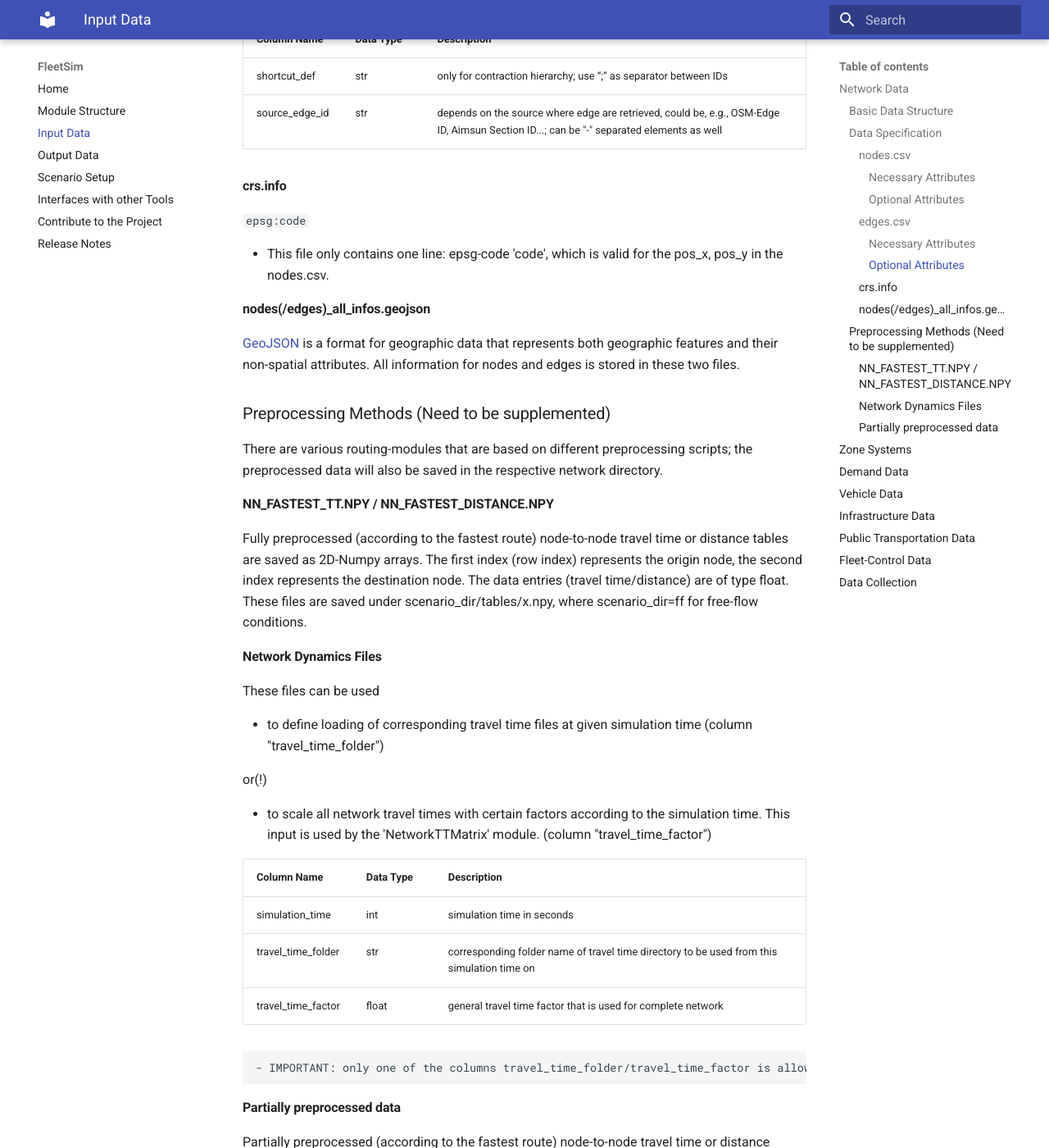
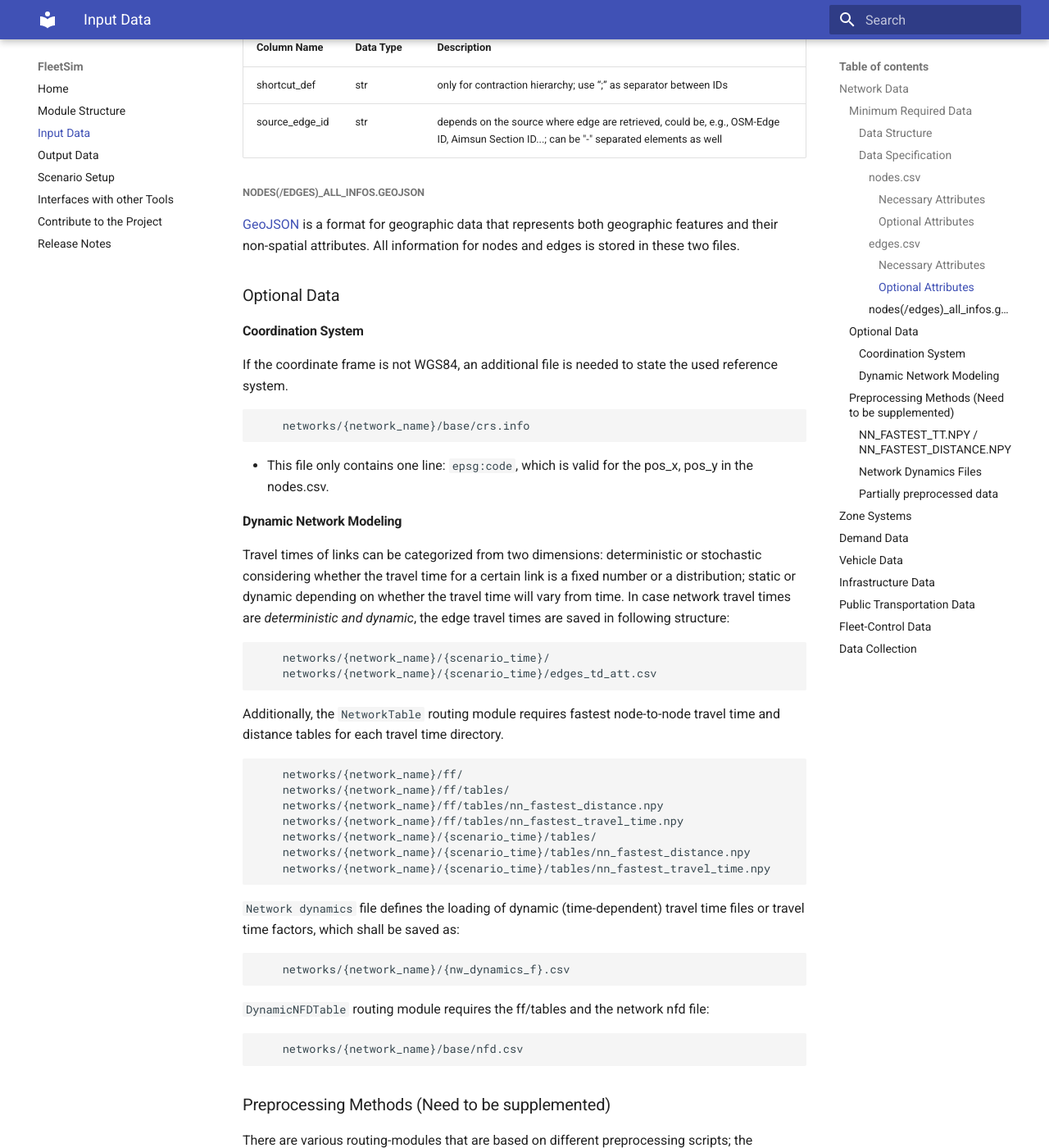
Before and after one commit to TUM-VT/FleetPy, an MkDocs documentation site: the page built from docs/2_input_data.md, in a window 1280 px wide and 1400 px high, scrolled down 2132 px. Shown: the whole window at 82% size. Built offline with MkDocs 1.6.1 and Material for MkDocs 9.7.7, drawn with Linux system fonts in a browser that asks for light colours; some of the changed text lies outside the part shown.

Commit message:
docs: Modify the documentation for 2_input_data/Network Data
Reorganize the required data, optional data parts.

Preprocessing still needs to be supplemented.

````diff
--- a/docs/2_input_data.md
+++ b/docs/2_input_data.md
@@ -17,7 +17,9 @@ Optional data contains all the information that can increase the quality of simu
 
 ## Network Data
 
-### Basic Data Structure
+### Minimum Required Data
+
+#### Data Structure
 
 Network data is stored in `data/networks`. For each network given a `network_name`, the following mandatory directory and file structure needs to be met:
 
@@ -32,7 +34,8 @@ Network data is stored in `data/networks`. For each network given a `network_nam
 ```
 
 <!-- Yunfei: should we specify the data format here? -->
-### Data Specification
+
+#### Data Specification
 
 A routable network consists of *nodes* and *edges*. Vehicles travel along *edges* containing the travel information. *Edges*, are defined as the connections between *nodes*, which represent the positions in the network, where different *edges* can be chosen as the next part of the route. Hence, *nodes* usually represent junctions/intersections of a street network.
 
@@ -42,9 +45,9 @@ A routable network consists of *nodes* and *edges*. Vehicles travel along *edges
 
 In the following contents, the columns of different network data files are described.
 
-#### nodes.csv
+##### nodes.csv
 
-##### Necessary Attributes
+###### Necessary Attributes
 
 Column Name | Data Type | Description
 -- | -- | --
@@ -53,15 +56,15 @@ is_stop_only | bool | False: normal node; True: node can only be used as first o
 pos_x | float | x-position in projected coordinate system > unit: meters
 pos_y | float | y-position in projected coordinate system > unit: meters
 
-##### Optional Attributes
+###### Optional Attributes
 
 Column Name | Data Type | Description
 -- | -- | --
 node_order | int | only required for contraction hierarchy
 
-#### edges.csv
+##### edges.csv
 
-##### Necessary Attributes
+###### Necessary Attributes
 
 Column Name | Data Type | Description
 -- | -- | --
@@ -70,7 +73,7 @@ to_node | int | ID of destination node of a street edge
 distance | float | length of street edge in meters
 travel_time | float | travel duration on street edge in seconds
 
-##### Optional Attributes
+###### Optional Attributes
 
 Column Name | Data Type | Description
 -- | -- | --
@@ -79,15 +82,54 @@ source_edge_id | str | depends on the source where edge are retrieved, could be,
 
 <!-- Yunfei: do we need to cite the reference (osm, aimsun) here? -->
 
-#### crs.info
-
-`epsg:code`
-
-- This file only contains one line: epsg-code 'code', which is valid for the pos_x, pos_y in the nodes.csv.
-
-#### nodes(/edges)_all_infos.geojson
+##### nodes(/edges)_all_infos.geojson
 
 [GeoJSON](https://geojson.org/) is a format for geographic data that represents both geographic features and their non-spatial attributes. All information for nodes and edges is stored in these two files.
+
+### Optional Data
+
+#### Coordination System
+
+If the coordinate frame is not WGS84, an additional file is needed to state the used reference system.
+
+```diff
+    networks/{network_name}/base/crs.info
+```
+
+- This file only contains one line: `epsg:code`, which is valid for the pos_x, pos_y in the nodes.csv.
+
+#### Dynamic Network Modeling
+
+Travel times of links can be categorized from two dimensions:  deterministic or stochastic considering whether the travel time for a certain link is a fixed number or a distribution; static or dynamic depending on whether the travel time will vary from time. In case network travel times are *deterministic and dynamic*, the edge travel times are saved in following structure:
+
+```diff
+    networks/{network_name}/{scenario_time}/
+    networks/{network_name}/{scenario_time}/edges_td_att.csv
+```
+
+Additionally, the `NetworkTable` routing module requires fastest node-to-node travel time and distance tables for each travel time directory.
+
+```diff
+    networks/{network_name}/ff/
+    networks/{network_name}/ff/tables/
+    networks/{network_name}/ff/tables/nn_fastest_distance.npy
+    networks/{network_name}/ff/tables/nn_fastest_travel_time.npy
+    networks/{network_name}/{scenario_time}/tables/
+    networks/{network_name}/{scenario_time}/tables/nn_fastest_distance.npy
+    networks/{network_name}/{scenario_time}/tables/nn_fastest_travel_time.npy
+```
+
+`Network dynamics` file defines the loading of dynamic (time-dependent) travel time files or travel time factors, which shall be saved as:
+
+```diff
+    networks/{network_name}/{nw_dynamics_f}.csv
+```
+
+`DynamicNFDTable` routing module requires the ff/tables and the network nfd file:
+
+```diff
+    networks/{network_name}/base/nfd.csv
+```
 
 ### Preprocessing Methods (Need to be supplemented)
 
@@ -104,11 +146,11 @@ These files are saved under scenario_dir/tables/x.npy, where scenario_dir=ff for
 
 These files can be used
 
-* to define loading of corresponding travel time files at given simulation time (column "travel_time_folder")
+- to define loading of corresponding travel time files at given simulation time (column "travel_time_folder")
 
 or(!)
 
-* to scale all network travel times with certain factors according to the simulation time. This input is used by the 'NetworkTTMatrix' module. (column "travel_time_factor")
+- to scale all network travel times with certain factors according to the simulation time. This input is used by the 'NetworkTTMatrix' module. (column "travel_time_factor")
 
 Column Name | Data Type | Description
 -- | -- | --
````
